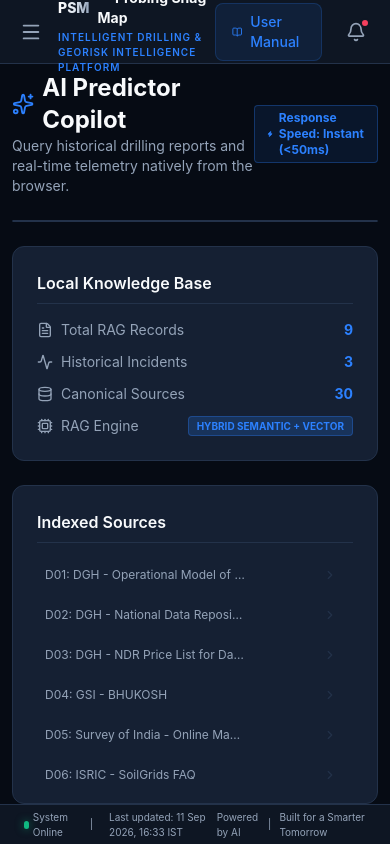
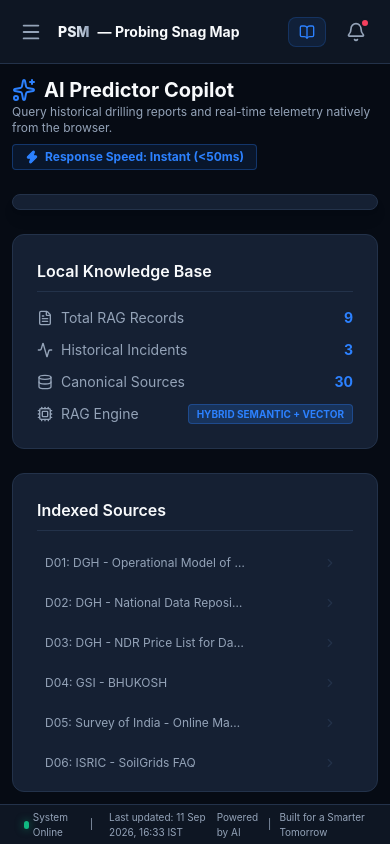
Before and after one commit to aravindshankarselvaganesh-lang/syntax-finder-codeflux, a React (Vite) app in the folder frontend/: page /insights in a window 390 px wide. Built offline with nearby package versions, Linux system fonts and the light colour scheme.

Commit message:
Optimize mobile drawer z-index, map controls, and header responsiveness without affecting laptop layout

```diff
--- a/frontend/src/components/Layout.jsx
+++ b/frontend/src/components/Layout.jsx
@@ -27,19 +27,19 @@ export default function Layout() {
       {mobileMenuOpen && (
         <div
           onClick={() => setMobileMenuOpen(false)}
-          className="fixed inset-0 bg-black/70 backdrop-blur-xs z-20 md:hidden transition-opacity"
+          className="fixed inset-0 bg-black/80 backdrop-blur-xs z-[9998] md:hidden transition-opacity"
         />
       )}
 
       {/* SIDEBAR */}
-      <div className={`fixed inset-y-0 left-0 w-64 bg-bgPanel border-r border-borderC flex flex-col z-30 transition-transform duration-300 md:static md:translate-x-0 ${
+      <div className={`fixed inset-y-0 left-0 w-64 bg-bgPanel border-r border-borderC flex flex-col z-[9999] md:z-30 transition-transform duration-300 md:static md:translate-x-0 ${
         mobileMenuOpen ? 'translate-x-0' : '-translate-x-full md:translate-x-0'
       }`}>
         <div className="h-16 flex items-center justify-between px-6 border-b border-borderC shrink-0">
           <div className="flex items-center">
             <img src="/logo.png" alt="PSM Probing Snag Map" className="h-9 object-contain mix-blend-screen" />
           </div>
-          <button onClick={() => setMobileMenuOpen(false)} className="md:hidden text-textMuted hover:text-white cursor-pointer">
+          <button onClick={() => setMobileMenuOpen(false)} className="md:hidden text-textMuted hover:text-white cursor-pointer p-1">
             <X size={20} />
           </button>
         </div>
@@ -78,14 +78,14 @@ export default function Layout() {
         {/* HEADER */}
         <header className="h-16 bg-bgPanel border-b border-borderC flex items-center justify-between px-4 sm:px-8 shrink-0 z-10 relative">
           <div className="flex items-center gap-3">
-            <button onClick={() => setMobileMenuOpen(true)} className="md:hidden text-textMuted hover:text-white p-1">
+            <button onClick={() => setMobileMenuOpen(true)} className="md:hidden text-textMuted hover:text-white p-1 cursor-pointer">
               <Menu size={22} />
             </button>
             <div>
               <h2 className="text-sm sm:text-lg font-bold flex items-center gap-2">
                 <span className="bg-gradient-to-r from-white via-slate-200 to-slate-400 bg-clip-text text-transparent font-extrabold">PSM</span> — Probing Snag Map
               </h2>
-              <p className="text-[10px] sm:text-xs text-brandBlue uppercase tracking-widest font-semibold mt-0.5">Intelligent Drilling & Georisk Intelligence Platform</p>
+              <p className="hidden sm:block text-[10px] sm:text-xs text-brandBlue uppercase tracking-widest font-semibold mt-0.5">Intelligent Drilling & Georisk Intelligence Platform</p>
             </div>
           </div>
           <div className="hidden md:flex gap-8 text-xs font-bold text-textMuted uppercase tracking-widest">
@@ -93,9 +93,9 @@ export default function Layout() {
             <span>Predict the Risk.</span>
             <span>Protect the People.</span>
           </div>
-          <div className="flex items-center space-x-4">
-            <NavLink to="/manual" className="flex items-center gap-2 text-sm text-brandBlue hover:text-white bg-brandBlue/10 hover:bg-brandBlue px-4 py-2 rounded-lg border border-brandBlue/20 transition-colors font-medium">
-              <BookOpen size={16} /> User Manual
+          <div className="flex items-center space-x-3 sm:space-x-4">
+            <NavLink to="/manual" className="flex items-center gap-1.5 text-xs sm:text-sm text-brandBlue hover:text-white bg-brandBlue/10 hover:bg-brandBlue px-2.5 py-1.5 sm:px-4 sm:py-2 rounded-lg border border-brandBlue/20 transition-colors font-medium shrink-0">
+              <BookOpen size={16} /> <span className="hidden sm:inline">User Manual</span>
             </NavLink>
 
             <div className="relative" ref={notifRef}>
--- a/frontend/src/pages/AIInsights.jsx
+++ b/frontend/src/pages/AIInsights.jsx
@@ -181,17 +181,17 @@ export default function AIInsights() {
 
   return (
     <div className="flex flex-col h-full space-y-6">
-      <div className="flex justify-between items-center">
+      <div className="flex flex-col sm:flex-row justify-between items-start sm:items-center gap-2">
         <div>
-          <h2 className="text-2xl font-bold flex items-center gap-2"><Sparkles className="text-brandBlue"/> AI Predictor Copilot</h2>
-          <p className="text-textMuted text-sm">Query historical drilling reports and real-time telemetry natively from the browser.</p>
+          <h2 className="text-xl sm:text-2xl font-bold flex items-center gap-2"><Sparkles className="text-brandBlue"/> AI Predictor Copilot</h2>
+          <p className="text-textMuted text-xs sm:text-sm">Query historical drilling reports and real-time telemetry natively from the browser.</p>
         </div>
-        <div className="bg-brandBlue/10 border border-brandBlue/30 text-brandBlue px-3 py-1 rounded text-xs font-bold flex items-center gap-1.5">
+        <div className="bg-brandBlue/10 border border-brandBlue/30 text-brandBlue px-3 py-1 rounded text-xs font-bold flex items-center gap-1.5 shrink-0">
           <Zap size={14} className="text-brandBlue fill-brandBlue"/> Response Speed: Instant (&lt;50ms)
         </div>
       </div>
 
-      <div className="flex flex-col lg:flex-row gap-6 min-h-[550px] lg:h-[550px]">
+      <div className="flex flex-col lg:flex-row gap-6 min-h-[480px] lg:h-[550px]">
         {/* Chat / Query Area */}
         <div className="flex-[2] bg-bgCard rounded-xl border border-borderC p-0 flex flex-col relative overflow-hidden shadow-lg">
 
--- a/frontend/src/pages/Dashboard.jsx
+++ b/frontend/src/pages/Dashboard.jsx
@@ -263,12 +263,12 @@ export default function Dashboard() {
               <p className="text-textMuted text-sm">Real-time geospatial tracking of all energy assets.</p>
             </div>
 
-            <div className="flex flex-wrap items-center gap-4 w-full sm:w-auto">
-              <button onClick={triggerDemoSequence} className="bg-accentRed hover:bg-red-600 text-white px-3 py-1.5 rounded-md text-sm font-bold shadow-[0_0_10px_rgba(244,63,94,0.4)] transition-colors animate-pulse">
+            <div className="flex flex-col sm:flex-row flex-wrap items-stretch sm:items-center gap-3 w-full sm:w-auto">
+              <button onClick={triggerDemoSequence} className="w-full sm:w-auto bg-accentRed hover:bg-red-600 text-white px-3 py-2 sm:py-1.5 rounded-md text-xs sm:text-sm font-bold shadow-[0_0_10px_rgba(244,63,94,0.4)] transition-colors animate-pulse text-center">
                 [{demoStage}] TRIGGER SCENARIO
               </button>
               {/* Radius Slider (Now outside map) */}
-              <div className="flex items-center gap-2.5 bg-bgPanel border border-borderC rounded-lg px-3.5 py-2 w-full sm:w-[270px] shrink-0 overflow-hidden">
+              <div className="flex items-center gap-2.5 bg-bgPanel border border-borderC rounded-lg px-3.5 py-1.5 sm:py-2 w-full sm:w-[270px] shrink-0 overflow-hidden">
                 <span className="text-xs text-textMuted font-medium uppercase tracking-wide shrink-0">Radius</span>
                 <input
                   type="range"
@@ -282,19 +282,21 @@ export default function Dashboard() {
                 <span className="font-bold text-brandBlue bg-brandBlue/10 px-2 py-0.5 rounded text-xs shrink-0 whitespace-nowrap">{radiusKm} km</span>
               </div>
 
-              {/* Map/Satellite Toggle (Now outside map) */}
-              <div className="flex bg-bgPanel rounded-md border border-borderC overflow-hidden text-sm shrink-0">
-                <button onClick={() => setMapMode('map')} className={`px-4 py-1.5 ${mapMode === 'map' ? 'bg-brandBlue text-white' : 'text-textMuted hover:text-white transition-colors'}`}>Map</button>
-                <button onClick={() => setMapMode('satellite')} className={`px-4 py-1.5 ${mapMode === 'satellite' ? 'bg-brandBlue text-white' : 'text-textMuted hover:text-white transition-colors'}`}>Satellite</button>
+              {/* Map/Satellite Toggle & Expand row on mobile */}
+              <div className="flex items-center justify-between sm:justify-start gap-2.5 w-full sm:w-auto">
+                <div className="flex bg-bgPanel rounded-md border border-borderC overflow-hidden text-xs sm:text-sm flex-1 sm:flex-initial">
+                  <button onClick={() => setMapMode('map')} className={`flex-1 sm:flex-initial px-3 sm:px-4 py-1.5 ${mapMode === 'map' ? 'bg-brandBlue text-white' : 'text-textMuted hover:text-white transition-colors'}`}>Map</button>
+                  <button onClick={() => setMapMode('satellite')} className={`flex-1 sm:flex-initial px-3 sm:px-4 py-1.5 ${mapMode === 'satellite' ? 'bg-brandBlue text-white' : 'text-textMuted hover:text-white transition-colors'}`}>Satellite</button>
+                </div>
+
+                <button onClick={toggleFullscreen} className="flex items-center justify-center gap-1.5 bg-bgPanel hover:bg-white/5 border border-borderC px-3 py-1.5 rounded-md text-xs sm:text-sm transition-colors shrink-0">
+                  <Maximize2 size={15}/> <span>Expand</span>
+                </button>
               </div>
-
-              <button onClick={toggleFullscreen} className="flex items-center gap-2 bg-bgPanel hover:bg-white/5 border border-borderC px-3 py-1.5 rounded-md text-sm transition-colors shrink-0">
-                <Maximize2 size={16}/> Expand
-              </button>
             </div>
           </div>
 
-          <div ref={mapContainerRef} className="h-[440px] w-full bg-bgCard rounded-xl border border-borderC overflow-hidden relative shadow-lg shrink-0">
+          <div ref={mapContainerRef} className="h-[340px] sm:h-[440px] w-full bg-bgCard rounded-xl border border-borderC overflow-hidden relative shadow-lg shrink-0">
 
             <MapContainer center={[20, 0]} zoom={2} style={{ width: '100%', height: '100%' }} zoomControl={false} minZoom={2}>
               <MapInteractionHandler setCustomLocation={setCustomLocation} setSelectedPinId={setSelectedPinId} />
```
